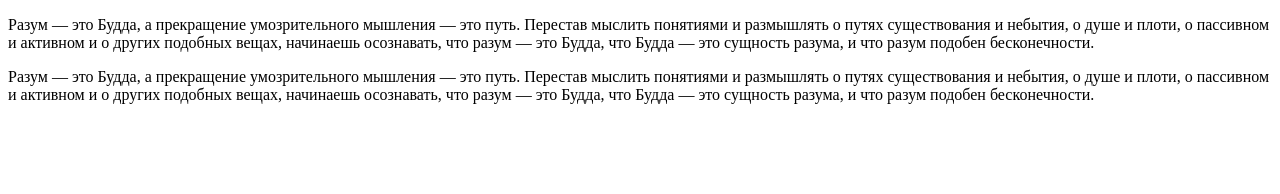
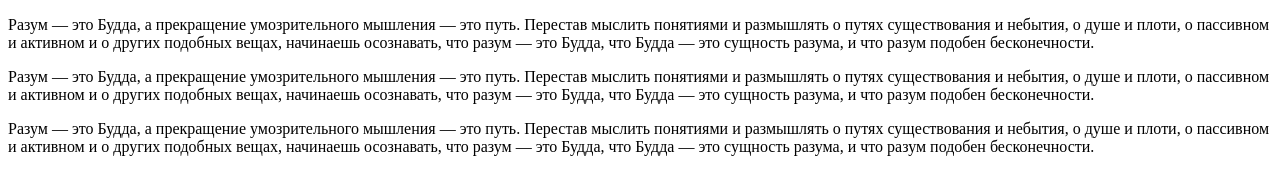
Before and after one commit to denystudan/dev, a plain HTML site: page index.html in a window 1280 px wide. Drawn offline with Linux system fonts and the light colour scheme.

Commit message:
second commit

```diff
--- a/index.html
+++ b/index.html
@@ -18,5 +18,11 @@
   начинаешь осознавать, что разум — это Будда,
   что Будда — это сущность разума,
   и что разум подобен бесконечности.</p>
+  <p>Разум — это Будда, а прекращение умозрительного мышления — это путь.
+  Перестав мыслить понятиями и размышлять о путях существования и небытия,
+  о душе и плоти, о пассивном и активном и о других подобных вещах,
+  начинаешь осознавать, что разум — это Будда,
+  что Будда — это сущность разума,
+  и что разум подобен бесконечности.</p>
  </body>
 </html>
```
